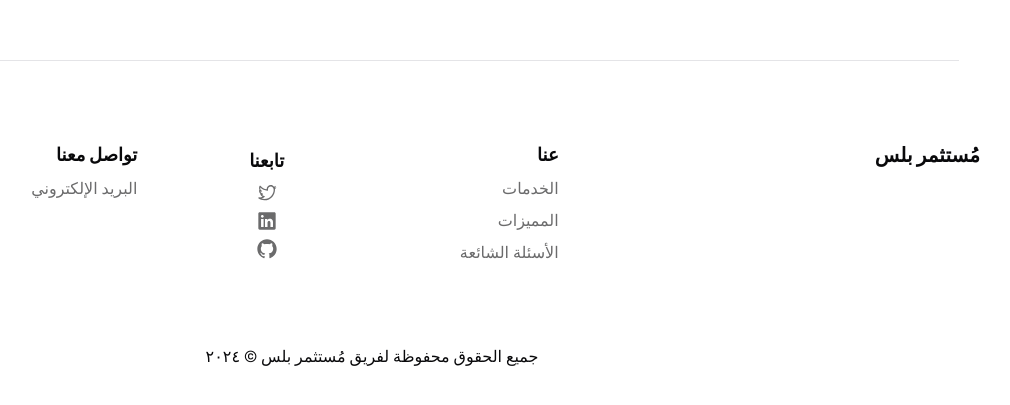
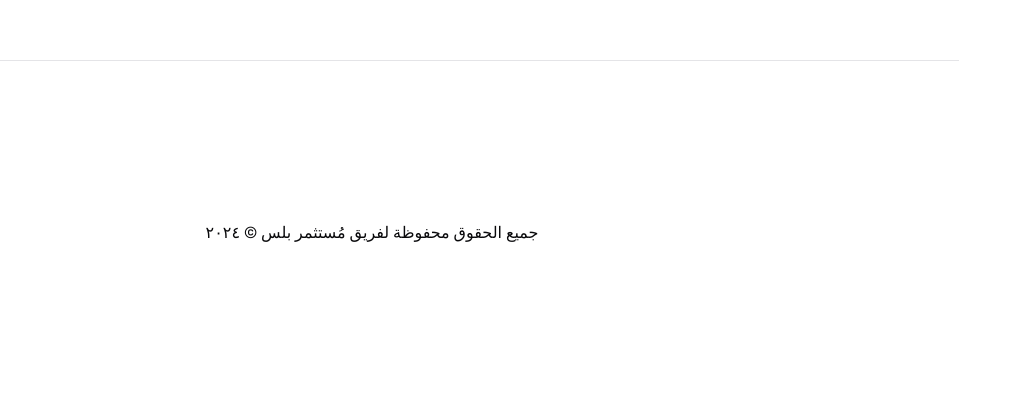
Before and after one commit to HassanAlabdulal/Mostathmer-plus, a Next.js app: page / in a window 1280 px wide. Shown: the part 797-1202 px from the top of the page, without its empty margins (268-1278 px from the left). After the commit the page ends 1098 px from the top, so only its background shows below. Built offline with nearby package versions, Linux system fonts and the light colour scheme.

Commit message:
enhance: restructure the footer

```diff
--- a/components/footer.tsx
+++ b/components/footer.tsx
@@ -11,64 +11,11 @@ export default function Footer() {
     <footer id="footer">
       <hr className="w-11/12 mx-auto" />
 
-      <section className="container py-20 grid grid-cols-2 md:grid-cols-4 xl:grid-cols-6 gap-x-12 gap-y-8">
-        <div className="col-span-full xl:col-span-2">
-          <a href="/" className="font-bold text-xl flex">
-            {/* <LogoIcon /> */}
-            مُستثمر بلس{" "}
-          </a>
+      <section className="container py-20 flex justify-center items-center">
+        <div>
+          <img src="" alt="" />
         </div>
-
-        <div className="flex flex-col gap-2">
-          <h3 className="font-bold text-lg">عنا</h3>
-          <div>
-            <a href="#" className="opacity-60 hover:opacity-100">
-              الخدمات
-            </a>
-          </div>
-
-          <div>
-            <a href="#" className="opacity-60 hover:opacity-100">
-              المميزات
-            </a>
-          </div>
-
-          <div>
-            <a href="#" className="opacity-60 hover:opacity-100">
-              الأسئلة الشائعة
-            </a>
-          </div>
-        </div>
-
-        <div className="flex flex-col gap-2 justify-center items-center text-center">
-          <h3 className="font-bold text-lg">تابعنا</h3>
-          <div>
-            <a href="#" className="opacity-60 hover:opacity-100">
-              <TwitterLogoIcon className="w-5 h-5" />
-            </a>
-          </div>
-
-          <div>
-            <a href="#" className="opacity-60 hover:opacity-100">
-              <LinkedInLogoIcon className="w-5 h-5" />
-            </a>
-          </div>
-
-          <div>
-            <a href="#" className="opacity-60 hover:opacity-100">
-              <GitHubLogoIcon className="w-5 h-5" />
-            </a>
-          </div>
-        </div>
-        <div className="flex flex-col gap-2">
-          <h3 className="text-lg font-bold">تواصل معنا</h3>
-
-          <div>
-            <a href="#" className="opacity-60 hover:opacity-100">
-              البريد الإلكتروني
-            </a>
-          </div>
-        </div>
+        <div></div>
       </section>
 
       <section className="container pb-14 text-center">
```
